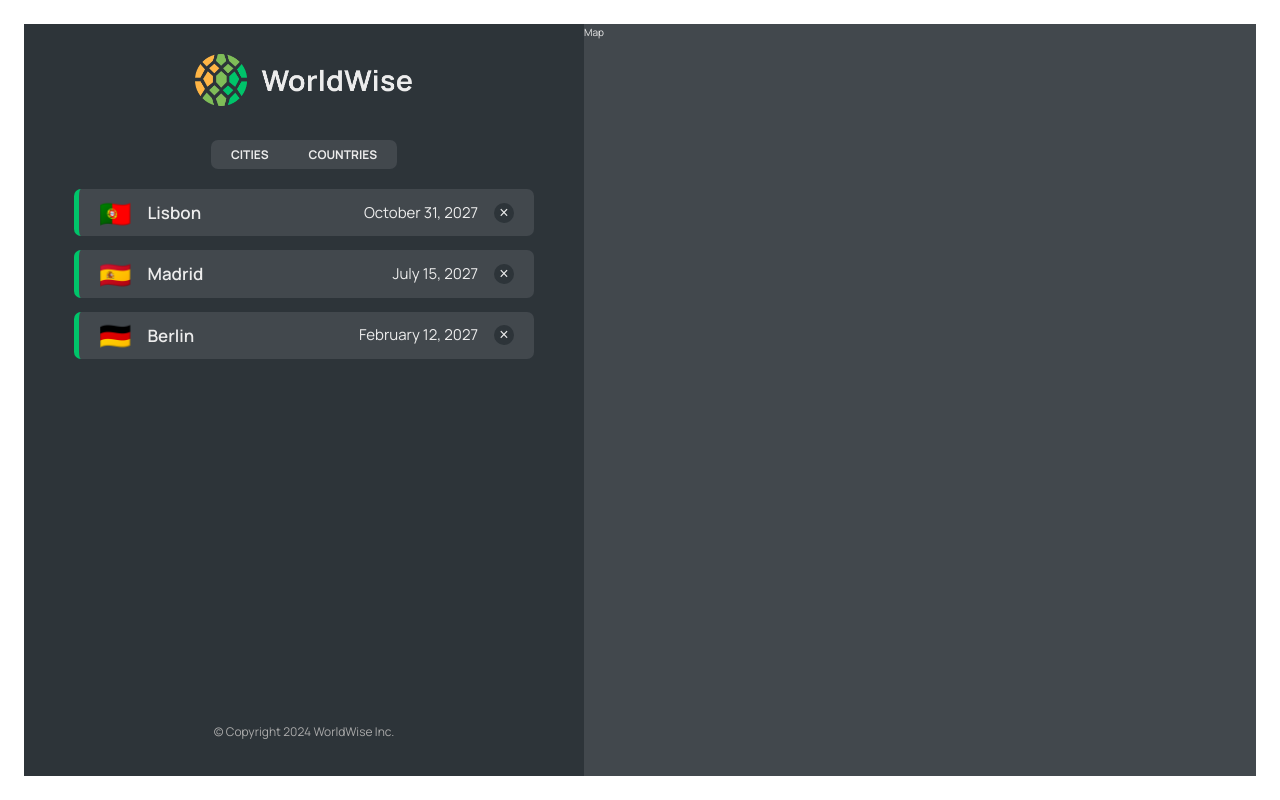
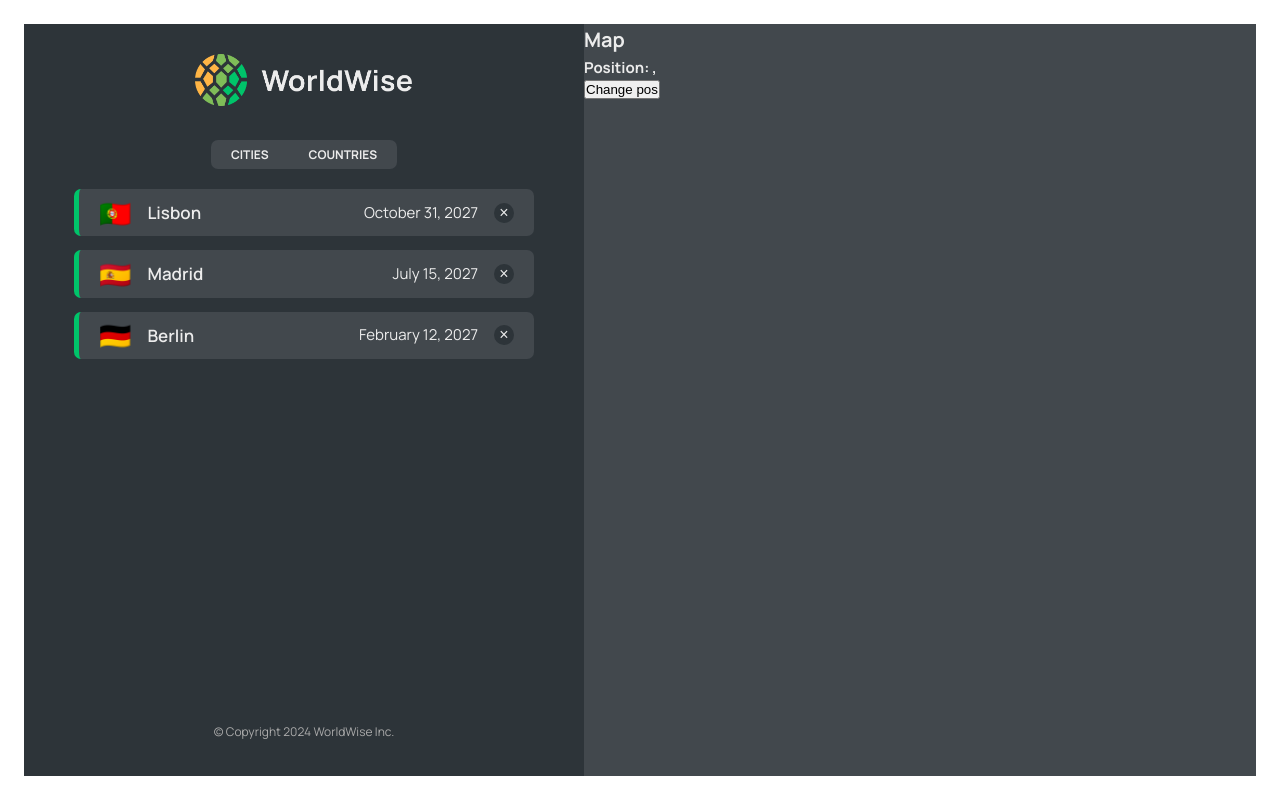
Before and after one commit to tsegaye27/globe-trotter, a React (Vite) app: page /app in a window 1280 px wide. Built offline with nearby package versions, Linux system fonts and the light colour scheme; data requests are answered from the project's data file.

Commit message:
using the useSearchParams custom hook

```diff
--- a/src/components/CityItem.jsx
+++ b/src/components/CityItem.jsx
@@ -1,3 +1,4 @@
+import { Link } from "react-router-dom";
 import styles from "./CityItem.module.css";
 
 const formatDate = (date) =>
@@ -8,13 +9,18 @@ const formatDate = (date) =>
   }).format(new Date(date));
 
 function CityItem({ city }) {
-  const { cityName, emoji, date } = city;
+  const { cityName, emoji, date, id, position } = city;
   return (
-    <li className={styles.cityItem}>
-      <span className={styles.emoji}>{emoji}</span>
-      <h3 className={styles.name}>{cityName}</h3>
-      <time className={styles.date}>{formatDate(date)}</time>
-      <button className={styles.deleteBtn}> &times;</button>
+    <li>
+      <Link
+        className={styles.cityItem}
+        to={`${id}?lat=${position.lat}&lng=${position.lng}`}
+      >
+        <span className={styles.emoji}>{emoji}</span>
+        <h3 className={styles.name}>{cityName}</h3>
+        <time className={styles.date}>{formatDate(date)}</time>
+        <button className={styles.deleteBtn}> &times;</button>
+      </Link>
     </li>
   );
 }
--- a/src/components/Map.jsx
+++ b/src/components/Map.jsx
@@ -1,6 +1,24 @@
+import { useSearchParams } from "react-router-dom";
 import styles from "./Map.module.css";
 function Map() {
-  return <div className={styles.mapContainer}>Map</div>;
+  const [searchParams, setSearchParams] = useSearchParams();
+  const lat = searchParams.get("lat");
+  const lng = searchParams.get("lng");
+  return (
+    <div className={styles.mapContainer}>
+      <h1>Map</h1>
+      <h2>
+        Position: {lat}, {lng}
+      </h2>
+      <button
+        onClick={() => {
+          setSearchParams({ lat: 23, lng: 50 });
+        }}
+      >
+        Change pos
+      </button>
+    </div>
+  );
 }
 
 export default Map;
```
